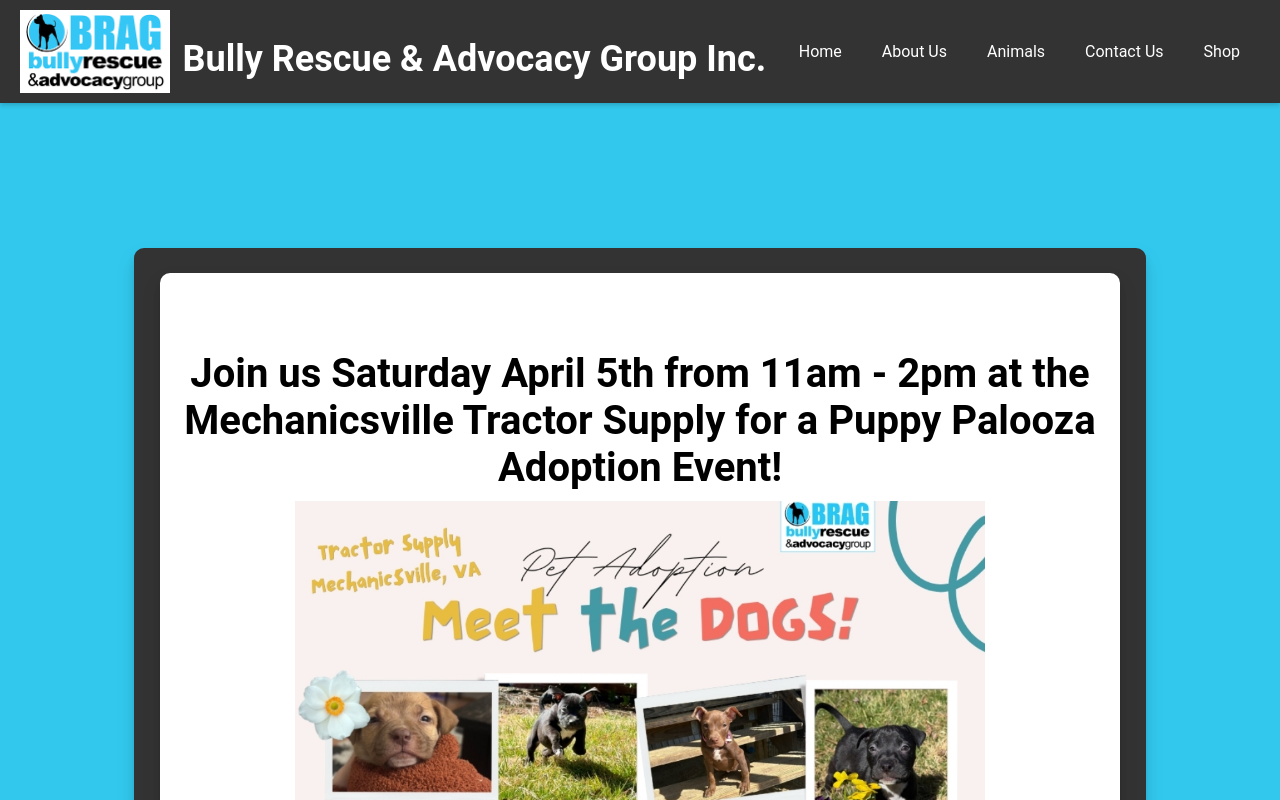
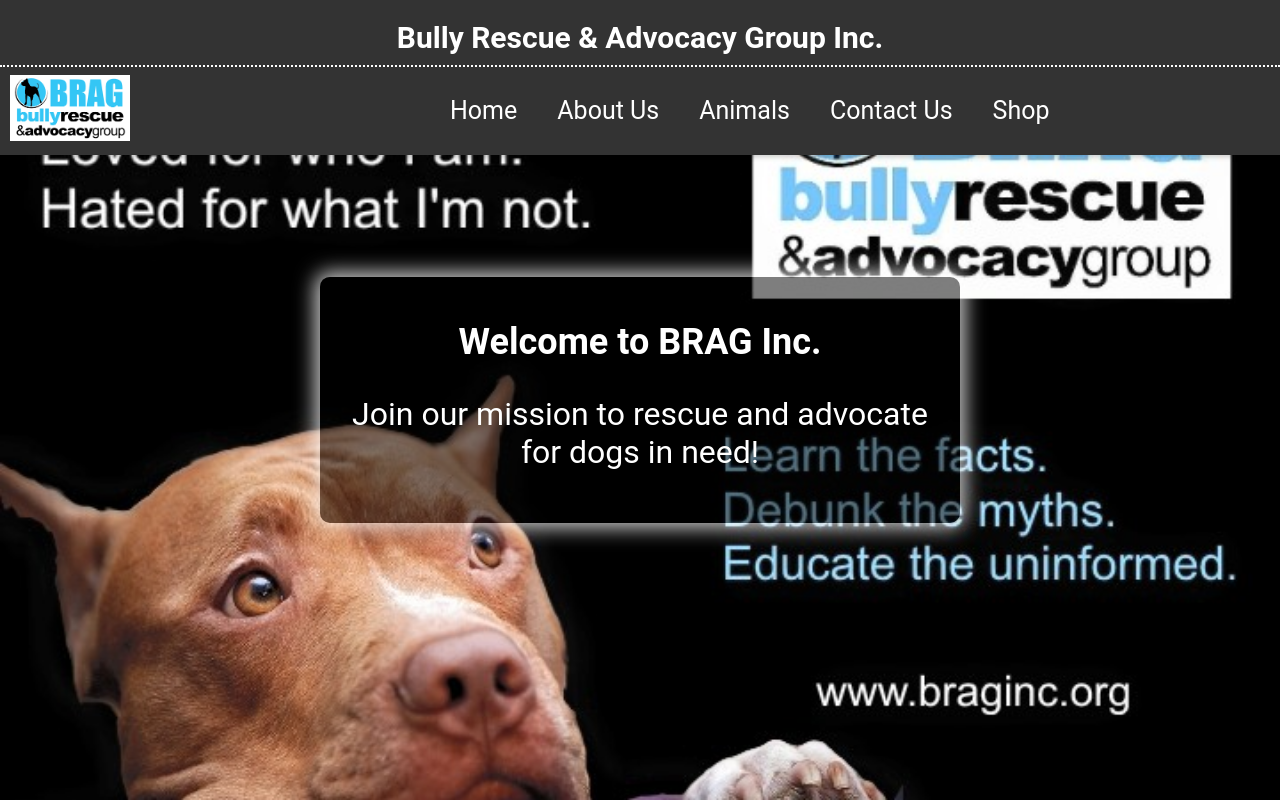
Before and after one commit to JOEWEBGANG/BRAG-Capstone-Prototype, a plain HTML site: page index.html in a window 1280 px wide. Shown: the top 800 px of the page. Drawn offline with Linux system fonts and the light colour scheme.

Commit message:
Rework header and add hero image above website content. Also modify content to look more appealing to the eye

```diff
--- a/index.html
+++ b/index.html
@@ -9,14 +9,24 @@
   <script src="script.js" defer></script>
 </head>
 <body>
+    <div class="hero-section">
+        <div class="hero-content">
+            <div class="hero-text">
+                <h1>Welcome to BRAG Inc.</h1>
+                <p>Join our mission to rescue and advocate for dogs in need!</p>
+            </div>
+        </div>
+      </div>
+    <div class="header-topper">
+        <div>
+            <h1 class="title">Bully Rescue & Advocacy Group Inc.</h1>
+        </div>
+    </div>
     <div class="header">
         <div class="header-left">
           <img src="img/BRAGLogo.png" alt="BRAG Logo" id="headerLogo">
         </div>
         <div class="header-center">
-          <h1 class="title">Bully Rescue & Advocacy Group Inc.</h1>
-        </div>
-        <div class="header-right">
           <ul class="menuLinks">
             <li class="Link"><a href="index.html" class="pageLink">Home</a></li>
             <li class="Link"><a href="about.html" class="pageLink">About Us</a></li>
@@ -27,6 +37,7 @@
         </div>
     <div class="progress-bar"> </div>
 </div>
+
 <div class="bigContainer">
     <div class="container">
         <h1 id="customMessage">Join us Saturday April 5th from 11am - 2pm at the Mechanicsville Tractor Supply for a Puppy Palooza Adoption Event! </h1>
@@ -56,7 +67,7 @@
                 We have been accepted as BarkBox's newest Bark Fund Grant recipient for our "Cool 50 for 50" project!
                 Help us say thanks by spoiling YOUR pet!
                 You can get $5 off by using our special code: BBX1A1
-                or by clicking <a href="https://barkbox.com/?utm_keyword=shelter_referral&url_coupon=BBX1A1">here!</a>
+                or by clicking <a href="https://barkbox.com/?utm_keyword=shelter_referral&url_coupon=BBX1A1" target="_blank">here!</a>
             </p>
             <img src="img/barkboxPromo.jpg" alt="Bark Fund Grant Recipient logo" id="barkboxLogo">
         </div>
@@ -67,14 +78,14 @@
                 Feed your pet a high quality, made in the United States, food.
                 For every pound you purchase, BOGO Bowl will send us an equal amount!
                 Make sure to select BRAG upon checking out and use the code NEWBIE for $5 off your first order!
-                Click <a href="http://www.BOGObowl.com">here</a> to visit the BOGO Bowl webiste to place an order.</a>
+                Click <a href="http://www.BOGObowl.com" target="_blank">here</a> to visit the BOGO Bowl webiste to place an order.</a>
             </p>
             <img src="img/bogoBowl.png" alt="BOGO Bowl Promotional Image" id="bogobowlLogo">
         </div>
         <h3>Amazon Wishlist</h3>
         <div id="rowContainer">
             <p class="basicText">
-                To send necessary supplies for one or more of our rescue dogs please visit our Amazon wishlist <a href="http://amzn.com/w/E2UWZZ3FG">here</a>.
+                To send necessary supplies for one or more of our rescue dogs please visit our Amazon wishlist <a href="http://amzn.com/w/E2UWZZ3FG" target="_blank">here</a>.
                 Every dog we rescue gets a bed, crate, chew toy, collar, leash, flea & tick prevention, food, bowl, and treats.
                 Your support matters!
             </p>
@@ -95,40 +106,40 @@
         <div id="rowContainer">
             <ul id="usefulLinks">
                 <li class="link">
-                    <a href="http://www.badrap.org">www.badrap.org</a>
+                    <a href="http://www.badrap.org" target="_blank">www.badrap.org</a>
                 </li>
                 <li class="link">
-                    <a href="https://badrap.org/training-resources/">badrap training resources</a>
+                    <a href="https://badrap.org/training-resources/" target="_blank">badrap training resources</a>
                 </li>
                 <li class="link">
-                    <a href="https://badrap.org/training-resources/videos-training-management-info/">badrap training videos</a>
+                    <a href="https://badrap.org/training-resources/videos-training-management-info/" target="_blank">badrap training videos</a>
                 </li>
                 <li class="link">
-                    <a href="https://badrap.org/training-resources/favorite-how-to-links/">badrap favorite how to links</a>
+                    <a href="https://badrap.org/training-resources/favorite-how-to-links/" target="_blank">badrap favorite how to links</a>
                 </li>
                 <li class="link">
-                    <a href="https://www.pbrc.net/#/">Pit Bull Rescue Central</a>
+                    <a href="https://www.pbrc.net/#/" target="_blank">Pit Bull Rescue Central</a>
                 </li>
                 <li class="link">
-                    <a href="https://www.pbrc.net/basic-breed-overview.html#/">Pit Bull Rescue Central Breed Overview</a>
+                    <a href="https://www.pbrc.net/basic-breed-overview.html#/" target="_blank">Pit Bull Rescue Central Breed Overview</a>
                 </li>
                 <li class="link">
-                    <a href="https://www.pbrc.net/adopt-a-pit-bull.html#/">PBRC Reccomendations For Rescues</a>
+                    <a href="https://www.pbrc.net/adopt-a-pit-bull.html#/" target="_blank">PBRC Reccomendations For Rescues</a>
                 </li>
                 <li class="link">
-                    <a href="https://www.pbrc.net/dog-listings.html#/">PBRC Dog Search</a>
+                    <a href="https://www.pbrc.net/dog-listings.html#/" target="_blank">PBRC Dog Search</a>
                 </li>
                 <li class="link">
-                    <a href="https://www.pbrc.net/training.html#/">PBRC Training Links</a>
+                    <a href="https://www.pbrc.net/training.html#/" target="_blank">PBRC Training Links</a>
                 </li>
             </ul>
             <img src="img/bragEducate.jpg" alt="BRAG Educational Poster" id="listImage">
         </div>
     </div>
     <div id="footer">
-       <a href="https://x.com/bragincinfo"><img src="img/xlogo.png" alt="Twitter Logo Link" id="footerImage"></a>
-       <a href="https://www.facebook.com/BRAGrescueinc"><img src="img/facebook.png" alt="Facebook Logo Link" id="footerImage"></a>
-       <a href="https://www.paypal.com/donate?token=EUxF31oV8xu_MZAMkorNNpHjuEeuWAanax5hi2_gmdjC29g-fozLerdSOZsIihA7WzeAKo3WTWPAb30F"><img src="img/paypal.png" alt="PayPal Logo Link" id="footerImage"></a>
+       <a href="https://x.com/bragincinfo" target="_blank"><img src="img/xlogo.png" alt="Twitter Logo Link" id="footerImage"></a>
+       <a href="https://www.facebook.com/BRAGrescueinc" target="_blank"><img src="img/facebook.png" alt="Facebook Logo Link" id="footerImage"></a>
+       <a href="https://www.paypal.com/donate?token=EUxF31oV8xu_MZAMkorNNpHjuEeuWAanax5hi2_gmdjC29g-fozLerdSOZsIihA7WzeAKo3WTWPAb30F" target="_blank"><img src="img/paypal.png" alt="PayPal Logo Link" id="footerImage"></a>
        <h3>braginfo@gmail.com © 2025 BRAG, Inc</h3>
     </div>
 </div>
--- a/style.css
+++ b/style.css
@@ -1,6 +1,13 @@
 * {
     box-sizing: border-box;
   }
+
+  html, body{
+    margin: 0;
+    padding: 0;
+    height: 100%;
+  }
+
 
   body {
     background-color: #32C8ED;
@@ -8,35 +15,83 @@
     display: flex;
     flex-direction: column;
     align-items: center;
-    justify-content: center;
-    padding-top: 120px; /* ✅ This creates space for your fixed header */
+    padding-top: 120px; /* Space for fixed header */
     padding-bottom: 60px;
+  }
+
+  .hero-section {
+    position: fixed; /* Keeps the background fixed */
+    top: 0;
+    left: 0;
+    width: 100%;
+    height: 100vh; /* Ensures the image fills the entire viewport height */
+    background-image: url(img/bragEducate.jpg);
+    background-size: cover; /* Ensures the background image fully covers the screen */
+    background-position: center center; /* Centers the image */
+    background-repeat: no-repeat; /* Prevents the image from repeating */
+    z-index: -1; /* Places it behind other content */
 }
+.hero-text {
+    position: absolute; /* Position text within the hero-section */
+    top: 50%; /* Adjust vertical position */
+    left: 50%; /* Adjust horizontal position */
+    transform: translate(-50%, -50%); /* Center the text */
+    color: white; /* Text color */
+    font-size: 2rem; /* Font size */
+    text-align: center; /* Center the text */
+    padding: 20px; /* Add padding for spacing around text */
+    background-color: rgba(0, 0, 0, 0.5); /* Transparent black background (adjust alpha for more/less transparency) */
+    border-radius: 10px; /* Round the corners */
+    box-shadow: 0 0 20px 5px rgba(255, 255, 255, 0.8); /* Glowing white border */
+}
+
+  .hero-content {
+    text-align: center;
+    padding: 100px 20px;
+    color: white;
+  }
 
 .container {
     background-color: #fff;
-    border-radius: 10px;
     box-shadow: 0 10px 20px rgba(0, 0, 0, 0.1), 0 6px 6px rgba(0, 0, 0, 0.1);
     padding: 50px 20px;
     text-align: center;
-    max-width: 95%;
-    width:95%;
+    max-width: 100%;
+    width:100%;
     margin: 25px auto;
 }
 
+
 .bigContainer{
     background-color: #333;
-    border-radius: 10px;
     box-shadow: 0 10px 20px rgba(0, 0, 0, 0.1), 0 6px 6px rgba(0, 0, 0, 0.1);
     text-align:center;
-    width: 80%;
-    margin: 25px auto;
-    margin-top: 120px;
+    width: 100%;
+    margin-top: 100vh;
 }
 
-.header {
+
+.header-topper {
+    width: 100%;
+    background-color: #333; /* Dark background for contrast */
+    color: #fff; /* White text */
+    text-align: center;
+    font-size: 12px;
+    font-weight: bold;
     position: fixed;
     top: 0;
+    left: 0;
+    z-index: 9999; /* Make sure it sits above everything else */
+    border-bottom: 2px dotted white;
+  }
+.title{
+    font-size: 30px;
+    font-weight: bold;
+}
+.header {
+    top: 65px;
+    z-index: 9998;
+    position: fixed;
     width: 100%;
     background-color: #333;
     color: white;
@@ -45,22 +100,23 @@
     flex-direction: row;
     align-items: center;
     justify-content: space-between; /* space between the 3 sections */
-    padding: 10px 20px;
+    padding: 10px 10px;
 
 }
+
 .header-left,
-.header-center,
 .header-right {
-    display: flex;
-    align-items: center;
+    flex: 1;
 }
+
 .header-center {
-    flex: 1;
+    flex: 2; /* Optional: adjust based on how wide you want the nav */
     justify-content: center;
 }
 
-.header-right {
-    justify-content: flex-end;
+#headerLogo {
+    width: 120px;
+    height: auto;
 }
 
 .menuLinks {
@@ -69,10 +125,19 @@
     list-style: none;
     margin: 0;
     padding: 0;
+    text-align: center;
 }
 .pageLink {
     color: white;
     text-decoration: none;
+}
+
+.Link{
+    color: white;
+    margin: 10px;
+    padding: 10px;
+    text-align: left;
+    font-size: 25px;
 }
 
 .pageLink:hover {
@@ -81,10 +146,7 @@
     transition: 0.3s ease;
   }
 
-#headerLogo {
-    width: 150px;
-    height: auto;
-}
+
 
 #footer {
     background-color: #333;
@@ -190,9 +252,3 @@ h3 {
     text-align: left;
     margin-right: 100px;
 }
-.Link{
-    color: white;
-    margin: 10px;
-    padding: 10px;
-    text-align: left;
-}
```
